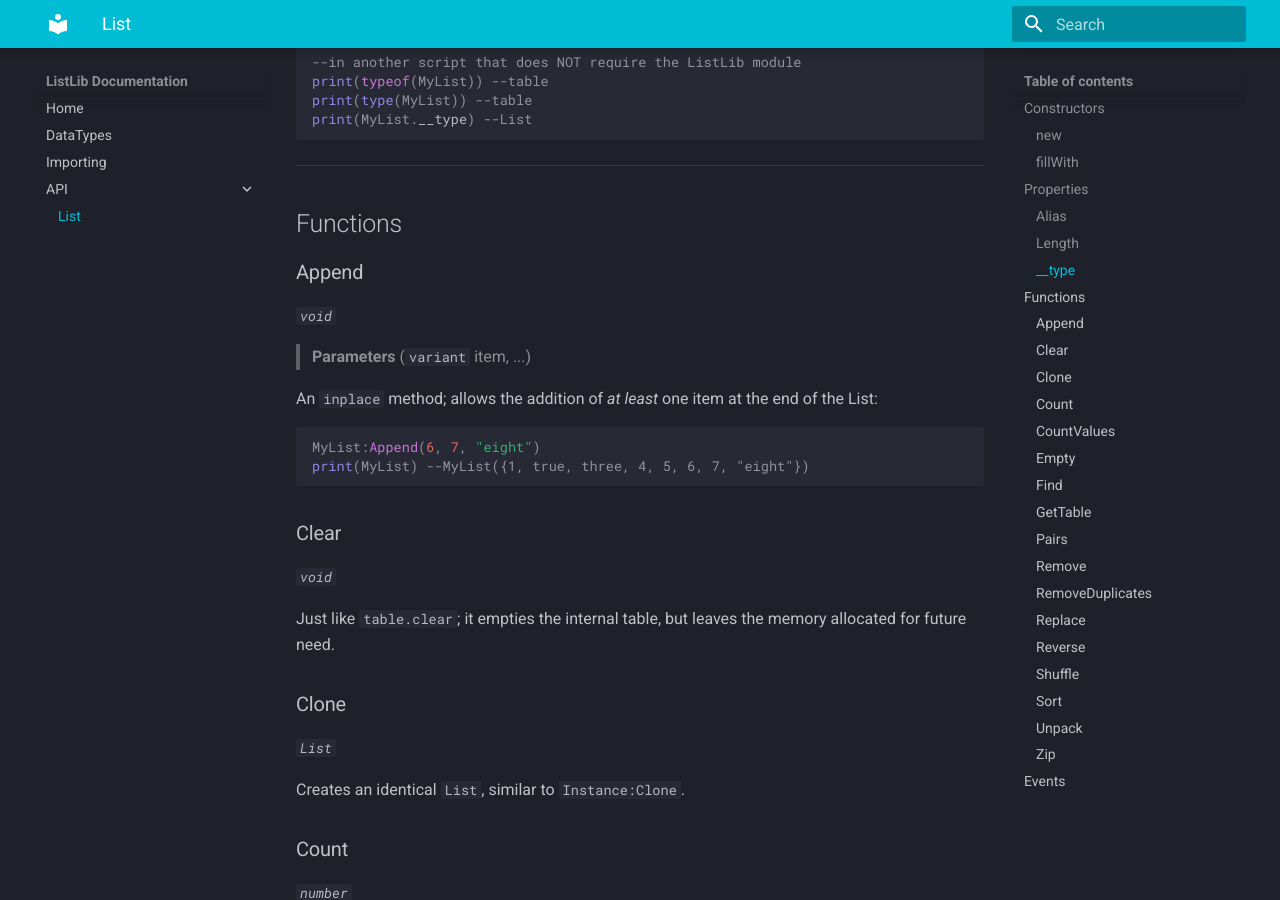
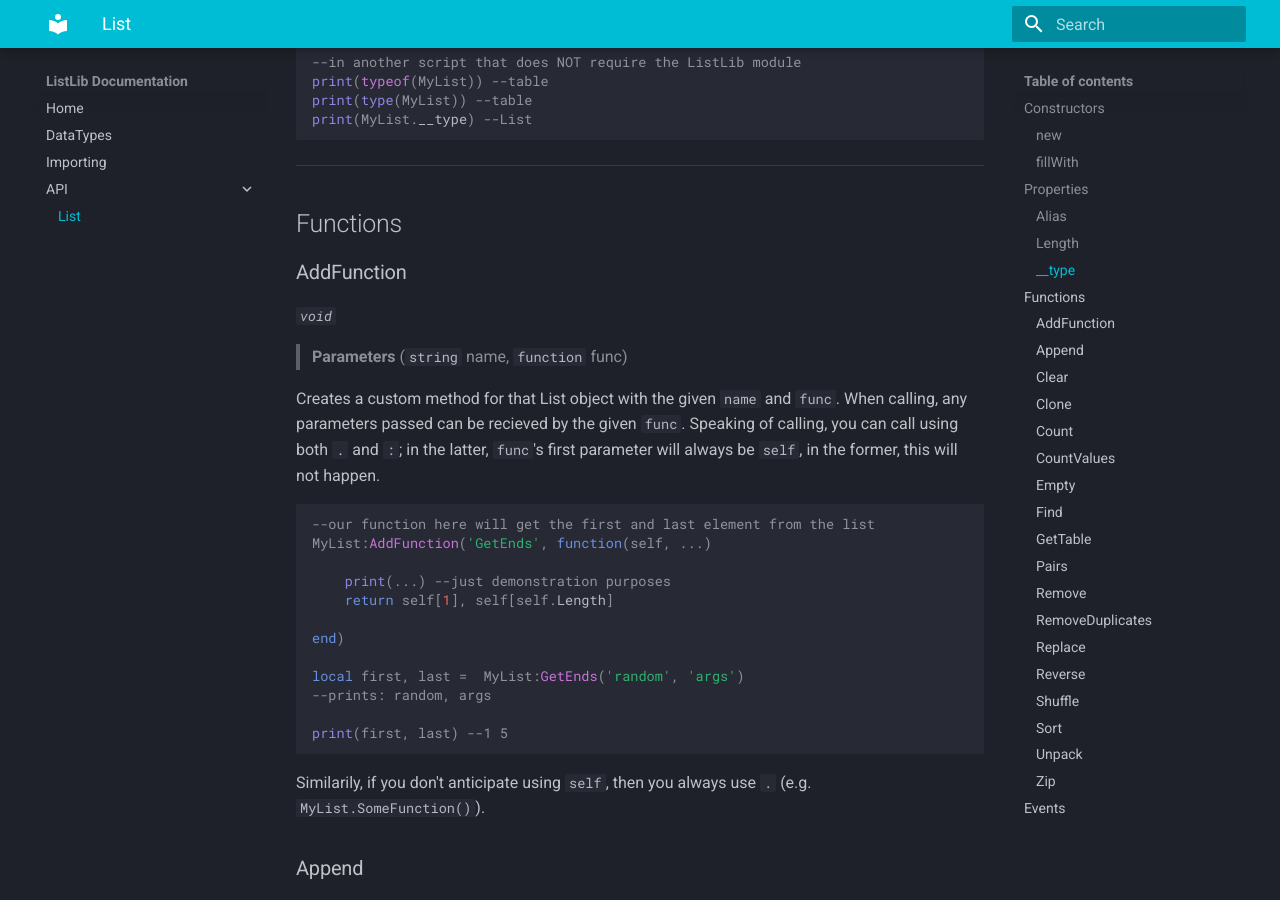
Before and after one commit to krishpatel2067/ListLib, an MkDocs documentation site: the page built from docs/list.md, in a window 1280 px wide and 900 px high, scrolled down 1970 px. Built offline with MkDocs 1.6.1 and Material for MkDocs 9.7.7, drawn with Linux system fonts in a browser that asks for light colours.

Commit message:
list; add function

````diff
--- a/docs/list.md
+++ b/docs/list.md
@@ -76,6 +76,29 @@ print(MyList.__type) --List
 ```
 ___
 ## Functions
+### AddFunction
+*`void`*
+
+> **Parameters** (`string` name, `function` func)
+
+Creates a custom method for that List object with the given `name` and `func`. When calling, any parameters passed can be recieved by the given `func`. Speaking of calling, you can call using both `.` and `:`; in the latter, `func`'s first parameter will always be `self`, in the former, this will not happen.
+
+```lua
+--our function here will get the first and last element from the list
+MyList:AddFunction('GetEnds', function(self, ...)
+
+    print(...) --just demonstration purposes
+    return self[1], self[self.Length]
+
+end)
+
+local first, last =  MyList:GetEnds('random', 'args')
+--prints: random, args
+
+print(first, last) --1 5
+```
+Similarily, if you don't anticipate using `self`, then you always use `.` (e.g. `MyList.SomeFunction()`).
+
 ### Append
 *`void`*
 
````
